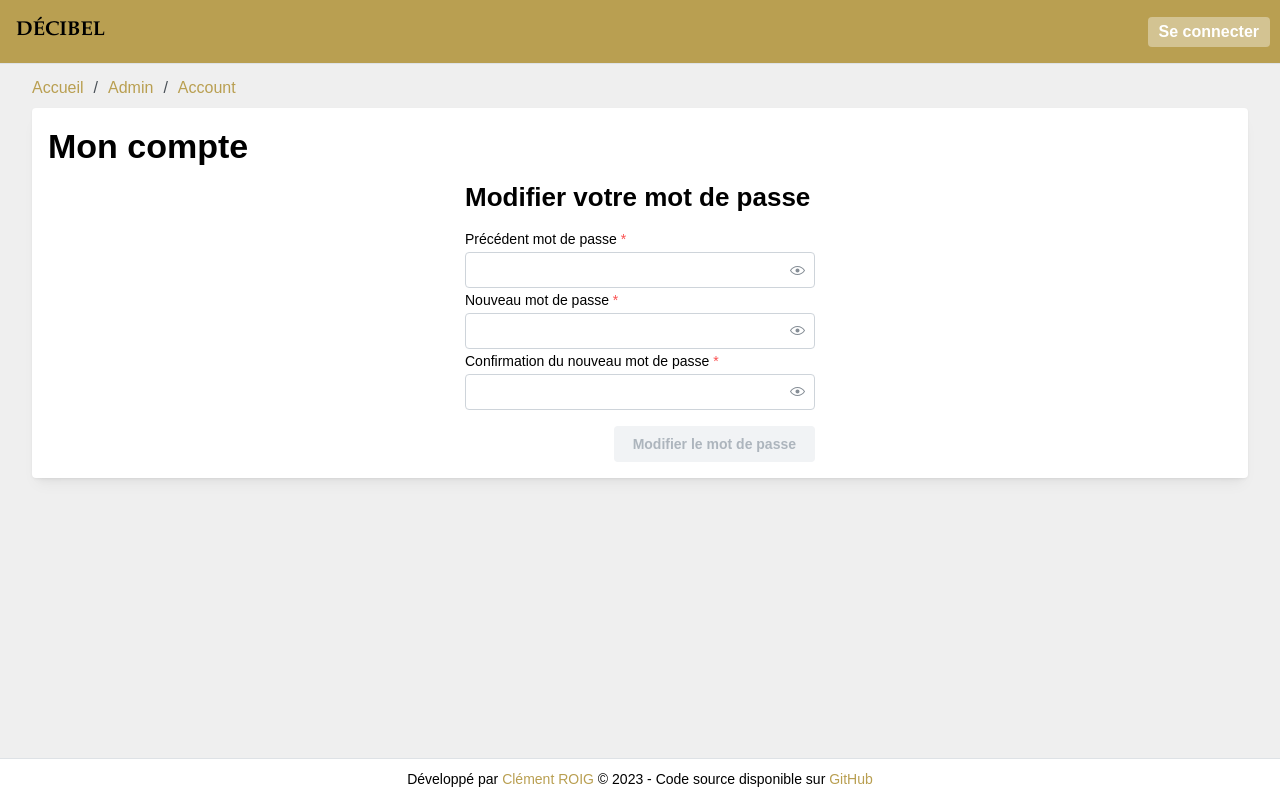
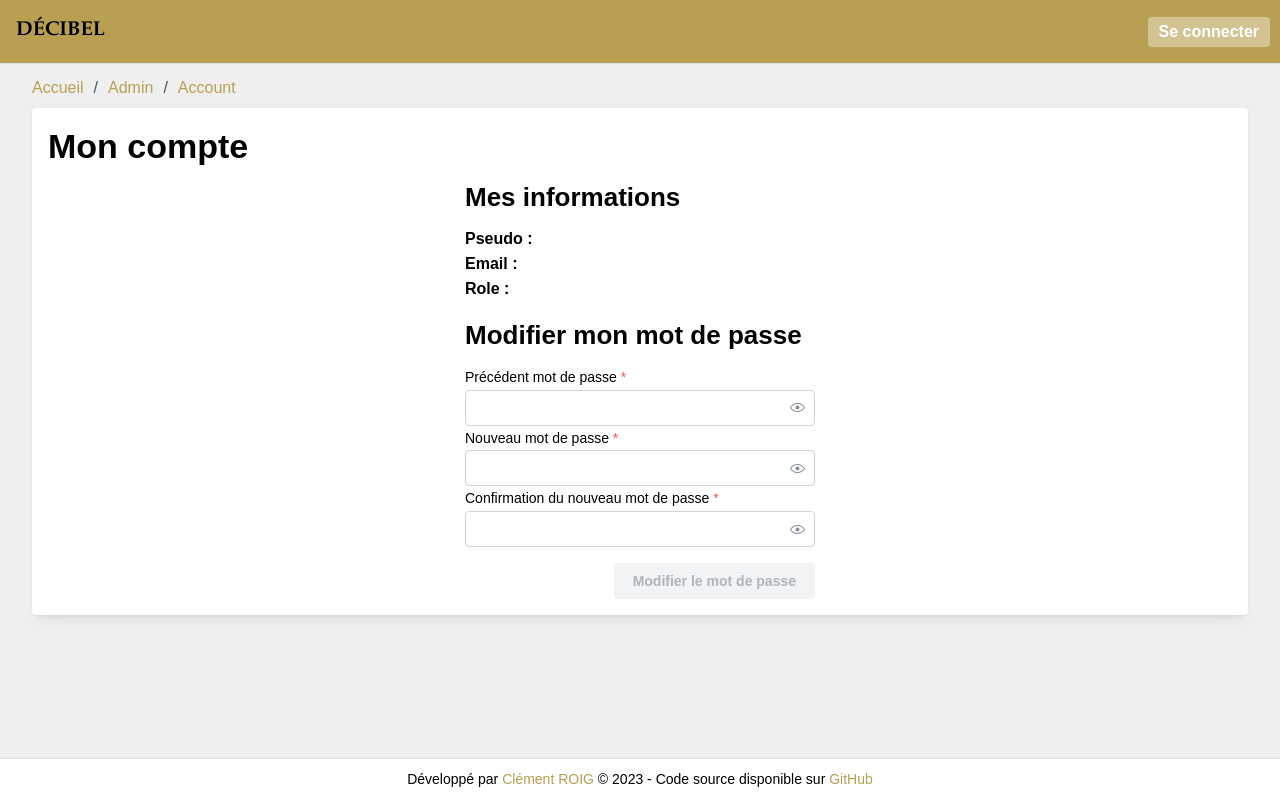
Before and after one commit to Clm-Roig/larsen-toulousaine, a Next.js app: page /admin/account in a window 1280 px wide. Built offline with nearby package versions, Linux system fonts and the light colour scheme; no server answers.

Commit message:
feat(account): add account information

```diff
--- a/app/admin/account/account-page.tsx
+++ b/app/admin/account/account-page.tsx
@@ -1,18 +1,21 @@
 "use client";
 
 import PasswordChangeForm from "@/components/PasswordChangeForm";
+import { getRoleLabel } from "@/domain/User/User.service";
 import {
   UpdatePasswordValues,
   updatePassword,
 } from "@/domain/User/User.webService";
-import { Box, Center, Divider, Text, Title } from "@mantine/core";
+import { Box, Center, Divider, Stack, Text, Title } from "@mantine/core";
 import { notifications } from "@mantine/notifications";
 import { useMutation } from "@tanstack/react-query";
+import { useSession } from "next-auth/react";
 import { useRouter } from "next/navigation";
 import { useEffect } from "react";
 
 export default function AccountPage() {
   const router = useRouter();
+  const { data: session } = useSession();
   const { isPending, isSuccess, mutate, error } = useMutation({
     mutationFn: async (values: UpdatePasswordValues) =>
       await updatePassword(values),
@@ -34,9 +37,34 @@ export default function AccountPage() {
 
   return (
     <Center>
+      <Stack>
+        <Box>
+          <Title order={2} mb="sm">
+            Mes informations
+          </Title>
+          <Text>
+            <Text span fw="bold">
+              Pseudo :
+            </Text>{" "}
+            {session?.user.pseudo}
+          </Text>
+          <Text>
+            <Text span fw="bold">
+              Email :
+            </Text>{" "}
+            {session?.user.email}
+          </Text>
+          <Text>
+            <Text span fw="bold">
+              Role :
+            </Text>{" "}
+            {session?.user.role && getRoleLabel(session?.user.role)}
+          </Text>
+        </Box>
+
         <Box w={350}>
           <Title order={2} mb={"sm"}>
-          Modifier votre mot de passe
+            Modifier mon mot de passe
           </Title>
           <PasswordChangeForm
             isLoading={isPending}
@@ -50,6 +78,7 @@ export default function AccountPage() {
             </>
           )}
         </Box>
+      </Stack>
     </Center>
   );
 }
--- a/components/Header.tsx
+++ b/components/Header.tsx
@@ -36,7 +36,7 @@ const Header: React.FC = () => {
                 component={Link}
                 href="/admin"
               >
-                Tableau de bord
+                {`Panneau d'admin`}
               </Button>
               <ActionIcon size="md" bg="primary.3" onClick={handleSignOut}>
                 <IconLogin2 />
--- /dev/null
+++ b/domain/User/User.service.ts
@@ -0,0 +1,16 @@
+import { Role } from "@prisma/client";
+
+export const getRoleLabel = (role: Role): string => {
+  let roleLabel: string;
+  switch (role) {
+    case Role.ADMIN:
+      roleLabel = "Administrateur";
+      break;
+    case Role.MODERATOR:
+      roleLabel = "Modérateur";
+      break;
+    default:
+      throw new Error(`Unknown role: ${role as string}`);
+  }
+  return roleLabel;
+};
```
Lines whose indentation alone changed are shown as unchanged.
